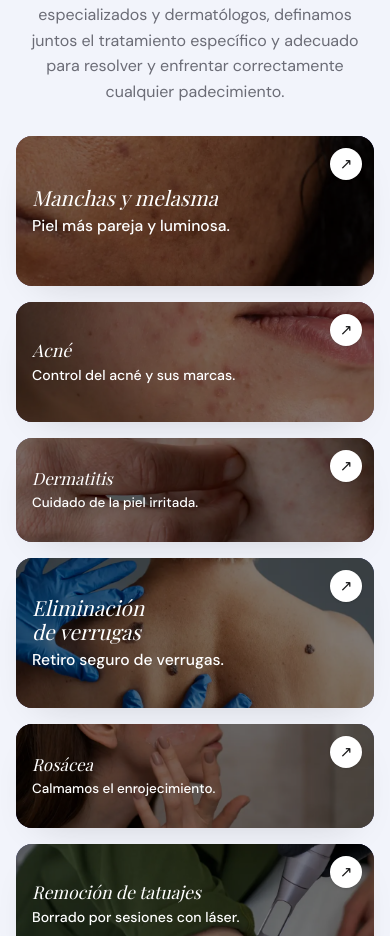
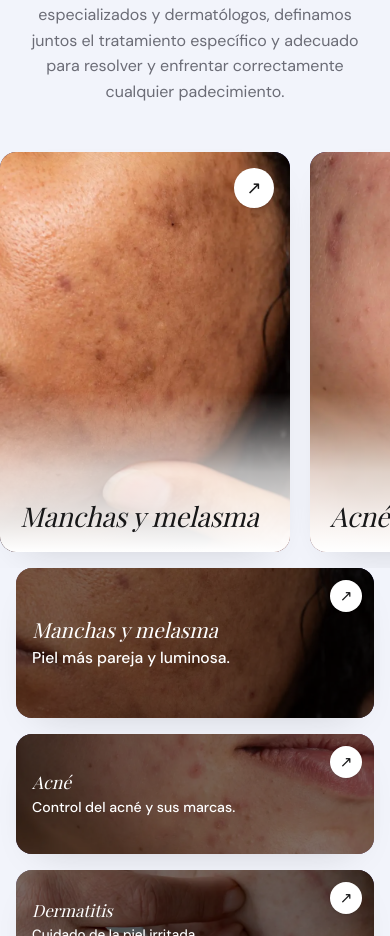
Before and after one commit to gioventumx/website, a Next.js app: page /dermatologia in a window 390 px wide. Shown: the part 1542-2478 px from the top of the page. Built offline with nearby package versions, Linux system fonts and the light colour scheme.

Commit message:
Ultimos ajustes de responsive

```diff
--- a/src/components/dermatologia/PadecimientosGrid.tsx
+++ b/src/components/dermatologia/PadecimientosGrid.tsx
@@ -2,8 +2,20 @@
 
 import type { CSSProperties } from "react";
 import { MediaSurface } from "@/components/ui/MediaSurface";
+import { CarruselTrack, type CarruselItem } from "@/components/ui/Carrusel";
 import { useBooking } from "@/components/booking/BookingProvider";
 import { padecimientos, bentoLayout, type BentoPos } from "@/data/padecimientos";
+
+// Todos los tratamientos (piezas kind:"treatment" del bento) → items del carrusel móvil.
+const carruselItems: CarruselItem[] = bentoLayout
+  .filter((piece) => piece.kind === "treatment")
+  .map((piece) => ({
+    id: piece.slug ?? piece.id,
+    slug: piece.slug ?? piece.id,
+    label: piece.label ?? "",
+    description: piece.description ?? "",
+    image: piece.image,
+  }));
 
 // ────────────────────────────────────────────────────────────────────────────
 // BENTO — composición manual (posiciones EXACTAS por style inline).
@@ -73,7 +85,14 @@ export function PadecimientosGrid() {
         <p className="mt-4 text-muted">{p.body}</p>
       </div>
 
-      <div className="bento-grid">
+      {/* MÓVIL: carrusel con TODOS los tratamientos (mismo riel que Medicina Estética),
+          full-bleed (-mx-4 contrarresta el px-4 de la sección). */}
+      <div className="-mx-4 md:hidden">
+        <CarruselTrack items={carruselItems} service="Dermatología" />
+      </div>
+
+      {/* DESKTOP: bento grid — igual que hoy (max-md:hidden solo oculta <768). */}
+      <div className="bento-grid max-md:hidden">
         {bentoLayout.map((piece) => (
           <Piece key={piece.id} piece={piece} onBook={book} />
         ))}
--- a/src/components/home/ServiceCard.tsx
+++ b/src/components/home/ServiceCard.tsx
@@ -9,7 +9,7 @@ export function ServiceCard({ service }: { service: Service }) {
         as="image"
         src={service.image}
         overlay="none"
-        className="relative flex min-h-[400px] flex-col justify-end overflow-hidden rounded-card p-5 shadow-card transition duration-[1200ms] ease-out group-hover:-translate-y-6 group-hover:shadow-xl motion-reduce:transition-none motion-reduce:group-hover:translate-y-0"
+        className="relative flex min-h-[280px] flex-col justify-end overflow-hidden rounded-card p-5 shadow-card transition duration-[1200ms] ease-out group-hover:-translate-y-6 group-hover:shadow-xl motion-reduce:transition-none motion-reduce:group-hover:translate-y-0 md:min-h-[400px]"
       >
         {/* Degradado blanco SOLO detrás del texto (abajo) para asegurar lectura */}
         <div
--- a/src/components/ui/Carrusel.tsx
+++ b/src/components/ui/Carrusel.tsx
@@ -22,11 +22,37 @@ type Props = {
   id: string;
 };
 
-// Carrusel horizontal de servicios: tarjetas con el mismo formato visual que las
-// cards de servicios del Home. Auto-desplazamiento lento y continuo (derecha→
-// izquierda) vía scroll, y ARRASTRE con el mouse además del swipe táctil. Se pausa
-// al hover; loop sin costura duplicando las tarjetas. Cada tarjeta abre el modal.
+// Carrusel horizontal de servicios: sección con cabecera + riel de tarjetas. El riel
+// (CarruselTrack) es reutilizable por sí solo (ej. el bento de dermatología lo usa en
+// móvil con otra cabecera).
 export function Carrusel({ head, items, service, eyebrow, id }: Props) {
+  return (
+    <section id={id} className="md:scroll-mt-[96px] bg-bg py-[clamp(40px,5vw,64px)]">
+      <div className="container-x mb-8 max-w-[680px] text-center">
+        <h2 className="mx-auto font-sans text-[clamp(1.9rem,3.6vw,2.6rem)] font-light leading-[1.14] tracking-[-0.01em] text-ink">
+          {head.titleTop} <span className="font-accent text-brand">{head.titleAccent}</span>
+        </h2>
+        <p className="mt-4 text-muted">{head.body}</p>
+      </div>
+
+      <CarruselTrack items={items} service={service} eyebrow={eyebrow} />
+    </section>
+  );
+}
+
+// Riel reutilizable (SIN sección ni cabecera): tarjetas con auto-desplazamiento lento
+// (derecha→izquierda), ARRASTRE con mouse (desktop) + swipe táctil nativo (móvil, vía
+// overflow-x-auto), pausa al hover y loop sin costura duplicando las tarjetas. Cada
+// tarjeta abre el modal con su nombre como `treatment`.
+export function CarruselTrack({
+  items,
+  service,
+  eyebrow,
+}: {
+  items: CarruselItem[];
+  service: ServiceOption;
+  eyebrow?: string;
+}) {
   const trackRef = useRef<HTMLDivElement>(null);
   const { openBooking } = useBooking();
   // El servicio lo infiere la ruta; cada tarjeta pasa su nombre como `treatment`.
@@ -132,14 +158,6 @@ export function Carrusel({ head, items, service, eyebrow, id }: Props) {
   }, []);
 
   return (
-    <section id={id} className="md:scroll-mt-[96px] bg-bg py-[clamp(40px,5vw,64px)]">
-      <div className="container-x mb-8 max-w-[680px] text-center">
-        <h2 className="mx-auto font-sans text-[clamp(1.9rem,3.6vw,2.6rem)] font-light leading-[1.14] tracking-[-0.01em] text-ink">
-          {head.titleTop} <span className="font-accent text-brand">{head.titleAccent}</span>
-        </h2>
-        <p className="mt-4 text-muted">{head.body}</p>
-      </div>
-
     <div
       ref={trackRef}
       className="flex cursor-grab select-none overflow-x-auto py-4 [-ms-overflow-style:none] [scrollbar-width:none] [&::-webkit-scrollbar]:hidden"
@@ -148,7 +166,6 @@ export function Carrusel({ head, items, service, eyebrow, id }: Props) {
         <Card key={`${it.id}-${i}`} item={it} eyebrow={eyebrow} onBook={book} aria={i < items.length} />
       ))}
     </div>
-    </section>
   );
 }
 
@@ -172,7 +189,9 @@ function Card({
       tabIndex={aria ? undefined : -1}
       aria-label={aria ? `Agendar: ${item.label}` : undefined}
       className="group mr-5 block w-[290px] shrink-0 text-left"
-      style={{ touchAction: "pan-y" }}
+      // touch-action: auto (default) → el swipe HORIZONTAL scrollea el carrusel
+      // (overflow-x-auto) y el VERTICAL scrollea la página. `pan-y` bloqueaba el
+      // horizontal en móvil. Solo afecta input táctil; en desktop el drag es por mouse.
       draggable={false}
     >
       <MediaSurface
```
Lines whose indentation alone changed are shown as unchanged.
